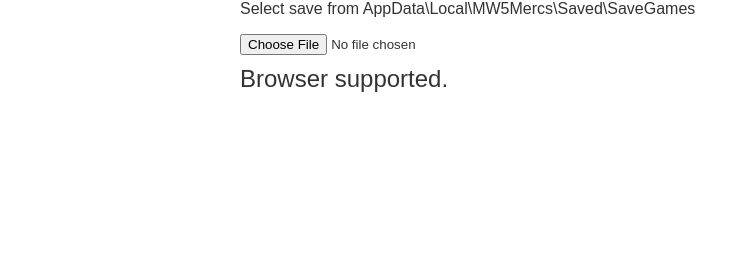
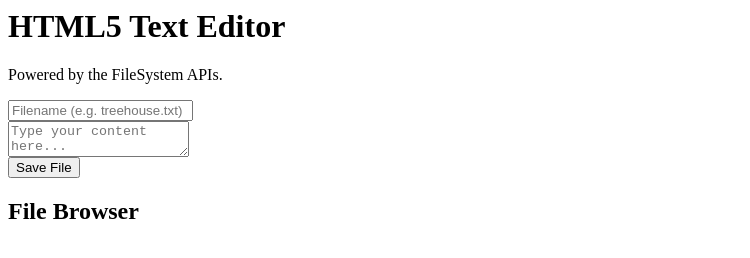
Before and after one commit to NeedHydra/MW5-Save-Editor, a plain HTML site: page index.html in a window 1280 px wide. Shown: the whole page, without its empty margins (0-750 px from the left). Drawn offline with nearby package versions, Linux system fonts and the light colour scheme.

Commit message:
Update index.html

```diff
--- a/index.html
+++ b/index.html
@@ -1,43 +1,23 @@
-<html>
-  <head>
-    <title>Text Editor</title>
-    <meta name="viewport" content="width=device-width, initial-scale=1" />
-    <script src="https://ajax.googleapis.com/ajax/libs/jquery/1.4.2/jquery.min.js"></script>
+<div id="page-wrapper" class="clearfix">
+    <h1>HTML5 Text Editor</h1>
+    <p>Powered by the FileSystem APIs.</p>
 
-    <link rel="stylesheet" href="style.css" />
-  </head>
-  <body>
-    <p>Select save from AppData\Local\MW5Mercs\Saved\SaveGames</p>
-    <input id="fileDialog" type="file" />
-    <div id="content" contenteditable="true"></div>
-  </body>
-<script>
-  function chooseFile(name) {
-    var chooser = $(name);
-    chooser.unbind('change');
-    chooser.change(function(evt) {
-      console.log($(this).val());
-    });
+    <form action="#" method="POST" id="file-form">
+      <div class="field">
+        <input type="text" name="filename" id="filename" placeholder="Filename (e.g. treehouse.txt)">
+      </div>
+      <div class="field">
+        <textarea name="content" id="content" placeholder="Type your content here..."></textarea>
+      </div>
+      <div class="field">
+        <button type="submit">Save File</button>
+        <div id="messages"></div>
+      </div>
+    </form>
 
-    chooser.trigger('click');
-  }
-  chooseFile('#fileDialog');
-</script>
+    <div id="files">
+      <h2>File Browser</h2>
+      <ul id="file-list"></ul>
+    </div>
 
-
-  <script>
-
-
-    window.requestFileSystem =
-      window.requestFileSystem || window.webkitRequestFileSystem;
-
-    // Check for support.
-    if (window.requestFileSystem) {
-       $("#content").text("Browser supported.");
-    } else {
-      $("#content").text("Browser Not supported use Chrome or Opera.");
-      // FileSystem Not Supported
-    }
-  </script>
-
-</html>
+  </div>
```
